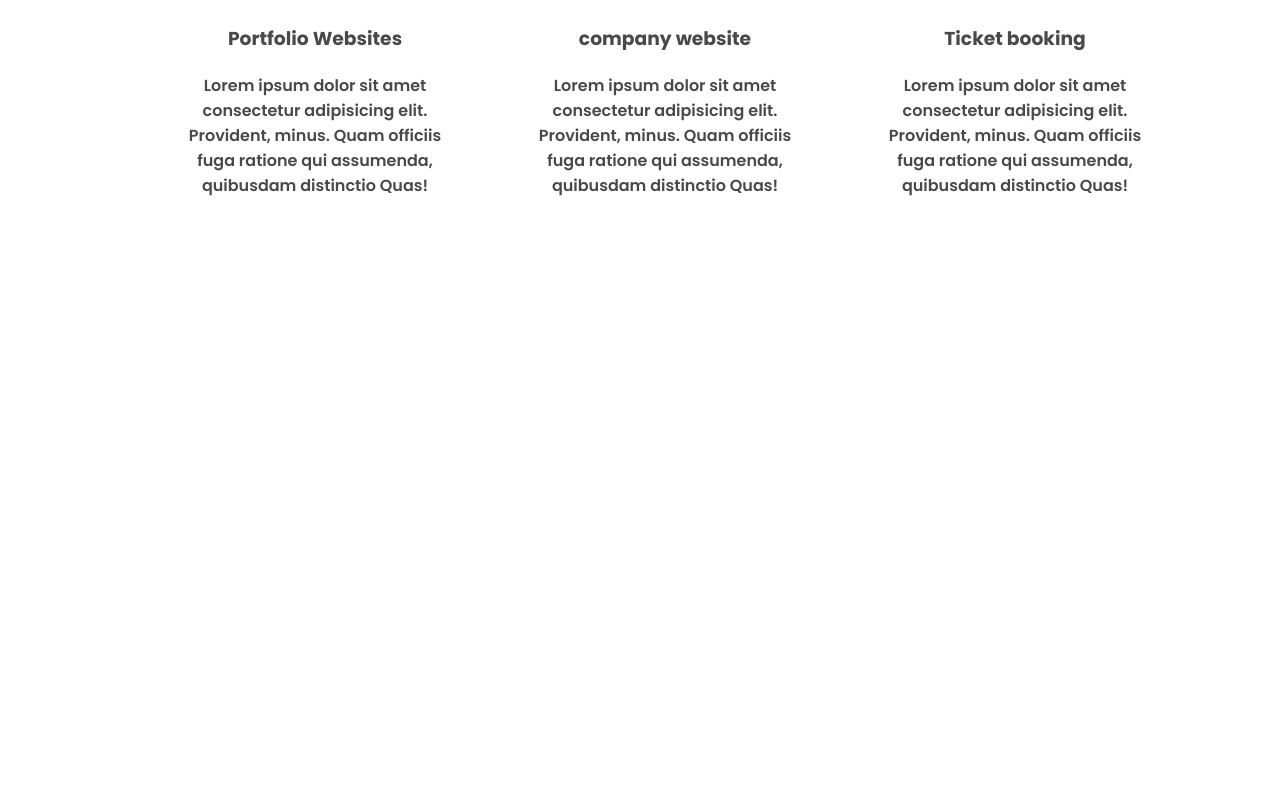
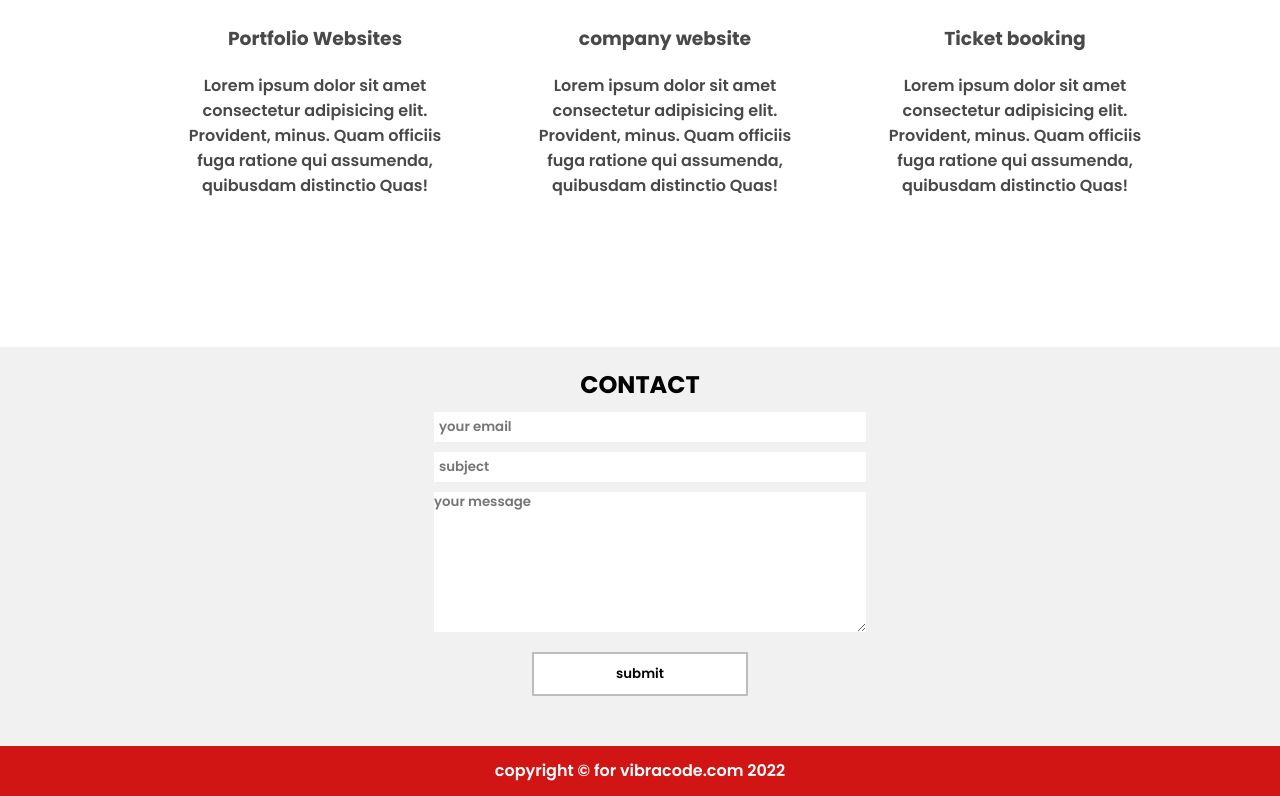
Before and after one commit to alirezatayebinejad/html-css-projects, a plain HTML site: page design 3/index.html in a window 1280 px wide. Shown: the part 2853-3649 px from the top of the page. Before the commit the page ends 3200 px from the top, so only its background shows below. Drawn offline with Linux system fonts and the light colour scheme.

Commit message:
footer done

```diff
--- a/design 3/index.html
+++ b/design 3/index.html
@@ -175,8 +175,23 @@
           </div>
         </div>
       </section>
+    </main>
 
-
-    </main>
+    <footer>
+      <!-- contact-->
+      <div class="footer-contact">
+        <h2>CONTACT</h2>
+        <form action="">
+          <input type="email" placeholder="your email" />
+          <input type="text" placeholder="subject" />
+          <textarea name="" id="" cols="30" rows="7" placeholder="your message"></textarea>
+          <input type="submit" value="submit" />
+        </form>
+      </div>
+      <!-- copyright -->
+      <div class="downfooter">
+        <p>copyright © for vibracode.com 2022</p>
+      </div>
+    </footer>
   </body>
 </html>
--- a/design 3/styles.css
+++ b/design 3/styles.css
@@ -135,7 +135,7 @@ button {
 
 /* services */
 
-section .services-header{
+section .services-header {
   text-align: center;
   height: 100px;
   line-height: 100px;
@@ -160,7 +160,7 @@ section .services-header{
   border-radius: 5px;
   box-shadow: 0px 0px 5px rgb(223, 223, 223);
 }
-.services div:hover{
+.services div:hover {
   box-shadow: 0px 0px 10px rgb(212, 212, 212);
   transition: 0.3s;
 }
@@ -186,28 +186,82 @@ section .services-header{
 
 /* projects */
 
-section .projects-text{
+section .projects-text {
   height: 100px;
   line-height: 200px;
   text-align: center;
 }
-section .projects{
+section .projects {
   display: flex;
   justify-content: center;
   align-items: center;
   height: calc(100vh - 100px);
   color: rgb(73, 73, 73);
 }
-section .projects div{
+section .projects div {
   width: 300px;
   height: 500px;
   text-align: center;
   margin-left: 50px;
   padding: 50px 0;
 }
-section .projects img{
+section .projects img {
   width: 200px;
   height: 200px;
   border-radius: 50%;
   margin-bottom: 20px;
 }
+
+/* footer */
+
+footer {
+  width: 100%;
+  background-color: rgb(241, 241, 241);
+}
+.footer-contact {
+  text-align: center;
+  width: 40%;
+  margin: auto;
+  padding: 20px 40px;
+
+  margin-bottom: 0;
+}
+.footer-contact input {
+  display: block;
+  width: 100%;
+  margin: 10px;
+  padding: 5px;
+  border: 0;
+}
+.footer-contact input[type="submit"] {
+  background-color: white;
+  color: black;
+  padding: 10px;
+  display: inline-block;
+  width: 50%;
+  border: 2px solid rgb(189, 189, 189);
+}
+.footer-contact input[type="submit"]:hover {
+  background-color: #d11414;
+  color: white;
+  border: 2px solid #d11414;
+  cursor: pointer;
+  transition: 0.3s;
+}
+.footer-contact textarea {
+  display: block;
+  width: 100%;
+  border: 0;
+  margin: 10px;
+}
+
+footer .downfooter{
+  width: 100%;
+  background-color: #d11414;
+  height: 50px;
+}
+footer .downfooter p{
+  color: white;
+  line-height: 50px;
+  text-align: center;
+}
```
